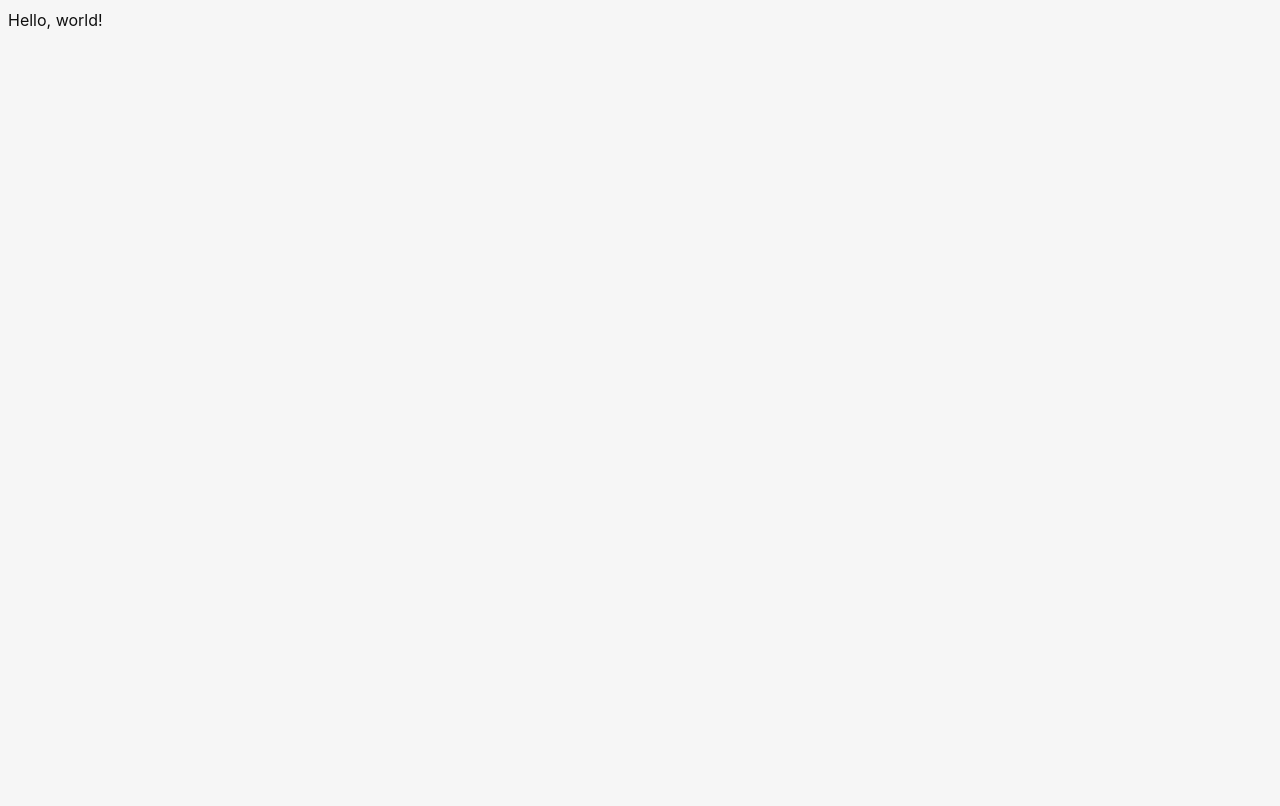
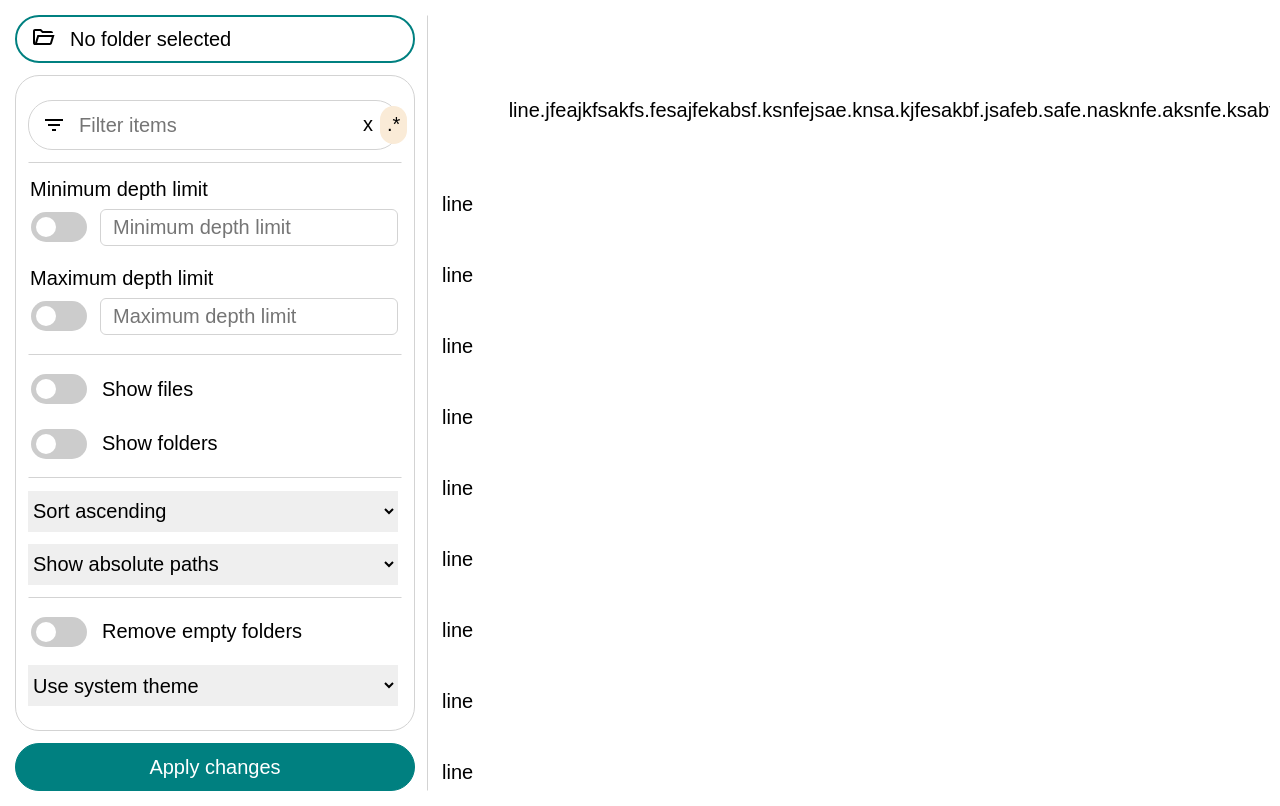
Before and after one commit to mathiaspeters/mareto, a website built with Vite: page index.html in a window 1280 px wide. Built offline with nearby package versions, Linux system fonts and the light colour scheme.

Commit message:
Add initial non-interactive UI
This commit adds the HTML and CSS for the UI, but the focus was only
on the looks and not behavior so there is no JS/TS yet. Additionally,
this is not the final version of the UI but rather something to build
from.

```diff
--- a/index.html
+++ b/index.html
@@ -1,17 +1,231 @@
-<!doctype html>
+<!DOCTYPE html>
 <html lang="en">
-
   <head>
     <meta charset="UTF-8" />
-  <link rel="stylesheet" href="/ui/styles.css" />
     <meta name="viewport" content="width=device-width, initial-scale=1.0" />
+
+    <link rel="stylesheet" href="/ui/css/root.css" />
+    <link rel="stylesheet" href="/ui/css/misc.css" />
+    <link rel="stylesheet" href="/ui/css/toggle.css" />
+    <link rel="stylesheet" href="/ui/css/options.css" />
+    <link rel="stylesheet" href="/ui/css/actions.css" />
+    <link rel="stylesheet" href="/ui/css/editor.css" />
+
     <title>Mareto</title>
   </head>
 
   <body>
-  Hello, world!
+    <div id="container" class="medium-gap">
+      <div
+        id="open-folder-btn"
+        class="rounded medium-gap flex-row clickable hover-shadow"
+      >
+        <span>
+          <img src="ui/assets/folder_open.svg" />
+        </span>
+        <span id="folder-txt">No folder selected</span>
+      </div>
+
+      <div id="options" class="rounded medium-gap">
+        <div id="filter-wrapper" class="options-item rounded">
+          <img id="filter-icon" src="ui/assets/filter_list.svg" />
+          <input type="text" id="filter" placeholder="Filter items" />
+          <span id="clear-button" class="rounded clickable">x</span>
+          <span id="regex-button" class="rounded clickable">.*</span>
+        </div>
+
+        <hr />
+
+        <div>
+          <div>Minimum depth limit</div>
+          <div id="min-depth" class="options-item medium-gap">
+            <label class="switch">
+              <input type="checkbox" />
+              <span class="slider"></span>
+            </label>
+            <input
+              id="min-depth-limit"
+              type="number"
+              min="0"
+              placeholder="Minimum depth limit"
+            />
+          </div>
+        </div>
+
+        <div>
+          <div>Maximum depth limit</div>
+          <div id="max-depth" class="options-item medium-gap">
+            <label class="switch">
+              <input type="checkbox" />
+              <span class="slider"></span>
+            </label>
+            <input
+              id="max-depth-limit"
+              type="number"
+              min="0"
+              placeholder="Maximum depth limit"
+            />
+          </div>
+        </div>
+
+        <hr />
+
+        <span id="show-files" class="options-item medium-gap">
+          <span>
+            <label class="switch">
+              <input type="checkbox" />
+              <span class="slider"></span>
+            </label>
+          </span>
+          <span>Show files</span>
+        </span>
+
+        <span id="show-folders" class="options-item medium-gap">
+          <span>
+            <label class="switch">
+              <input type="checkbox" />
+              <span class="slider"></span>
+            </label>
+          </span>
+          <span>Show folders</span>
+        </span>
+
+        <hr />
+
+        <select id="sorting" class="options-item">
+          <option value="asc">Sort ascending</option>
+          <option value="desc">Sort descending</option>
+        </select>
+
+        <select id="display-type" class="options-item">
+          <option value="absolute">Show absolute paths</option>
+          <option value="relative">Show relative paths</option>
+          <option value="just-file">Show just file name</option>
+        </select>
+
+        <hr />
+
+        <span id="remove-empty" class="options-item medium-gap">
+          <span>
+            <label class="switch">
+              <input type="checkbox" />
+              <span class="slider"></span>
+            </label>
+          </span>
+          <span>Remove empty folders</span>
+        </span>
+
+        <select id="app-theme" class="options-item">
+          <option value="system">Use system theme</option>
+          <option value="light">Use light theme</option>
+          <option value="dark">Use dark theme</option>
+        </select>
+      </div>
+
+      <div
+        id="apply-changes-btn"
+        class="rounded flex-row clickable hover-shadow"
+      >
+        <div>Apply changes</div>
+      </div>
+
+      <div id="editor-parent">
+        <div id="editor" contenteditable="plaintext-only">
+          <p>
+            line.jfeajkfsakfs.fesajfekabsf.ksnfejsae.knsa.kjfesakbf.jsafeb.safe.nasknfe.aksnfe.ksabfe.kjas.kfeba.kfefa
+          </p>
+          <p>line</p>
+          <p>line</p>
+          <p>line</p>
+          <p>line</p>
+          <p>line</p>
+          <p>line</p>
+          <p>line</p>
+          <p>line</p>
+          <p>line</p>
+          <p>line</p>
+          <p>line</p>
+          <p>line</p>
+          <p>line</p>
+          <p>line</p>
+          <p>line</p>
+          <p>line</p>
+          <p>line</p>
+          <p>line</p>
+          <p>line</p>
+          <p>line</p>
+          <p>line</p>
+          <p>line</p>
+          <p>line</p>
+          <p>line</p>
+          <p>line</p>
+          <p>line</p>
+          <p>line</p>
+          <p>line</p>
+          <p>line</p>
+          <p>line</p>
+          <p>line</p>
+          <p>line</p>
+          <p>line</p>
+          <p>line</p>
+          <p>line</p>
+          <p>line</p>
+          <p>line</p>
+          <p>line</p>
+          <p>line</p>
+          <p>line</p>
+          <p>line</p>
+          <p>line</p>
+          <p>line</p>
+          <p>line</p>
+          <p>line</p>
+          <p>line</p>
+          <p>line</p>
+          <p>line</p>
+          <p>line</p>
+          <p>line</p>
+          <p>line</p>
+          <p>line</p>
+          <p>line</p>
+          <p>line</p>
+          <p>line</p>
+          <p>line</p>
+          <p>line</p>
+          <p>line</p>
+          <p>line</p>
+          <p>line</p>
+          <p>line</p>
+          <p>line</p>
+          <p>line</p>
+          <p>line</p>
+          <p>line</p>
+          <p>line</p>
+          <p>line</p>
+          <p>line</p>
+          <p>line</p>
+          <p>line</p>
+          <p>line</p>
+          <p>line</p>
+          <p>line</p>
+          <p>line</p>
+          <p>line</p>
+          <p>line</p>
+          <p>line</p>
+          <p>line</p>
+          <p>line</p>
+          <p>line</p>
+          <p>line</p>
+          <p>line</p>
+          <p>line</p>
+          <p>line</p>
+          <p>line</p>
+          <p>line</p>
+          <p>line</p>
+          <p>line</p>
+        </div>
+      </div>
+    </div>
 
     <script type="module" src="/ui/main.ts" defer></script>
   </body>
-
 </html>
--- a/logic/tauri.conf.json
+++ b/logic/tauri.conf.json
@@ -21,8 +21,10 @@
     "windows": [
       {
         "title": "mareto",
-        "width": 800,
-        "height": 600
+        "width": 1200,
+        "minWidth": 1200,
+        "height": 800,
+        "minHeight": 800
       }
     ],
     "security": {
--- /dev/null
+++ b/ui/css/actions.css
@@ -0,0 +1,19 @@
+#open-folder-btn {
+  grid-area: openbtn;
+  border: 2px solid teal;
+  color: black;
+  padding-left: var(--medium);
+  padding-right: var(--medium);
+}
+
+#apply-changes-btn {
+  background-color: teal;
+  border: 1px solid teal;
+  color: white;
+  grid-area: savebtn;
+}
+
+#apply-changes-btn * {
+  width: 100%;
+  text-align: center;
+}
--- /dev/null
+++ b/ui/css/editor.css
@@ -0,0 +1,17 @@
+#editor-parent {
+  grid-area: rightside;
+  padding: var(--medium);
+  overflow: scroll;
+  border-left: 1px solid lightgray;
+}
+
+#editor {
+  min-width: 100%;
+  min-height: 100%;
+  width: max-content;
+  height: max-content;
+  padding-right: var(--medium);
+  padding-bottom: 56px;
+  white-space: nowrap;
+  overflow: visible;
+}
--- /dev/null
+++ b/ui/css/misc.css
@@ -0,0 +1,32 @@
+.medium-gap {
+  gap: var(--medium);
+}
+
+hr {
+  appearance: none;
+  border-top: 1px solid lightgray;
+}
+
+.rounded {
+  border-radius: var(--large);
+}
+
+.clickable {
+  cursor: pointer;
+}
+
+.flex-row,
+.options-item {
+  display: flex;
+  flex-direction: row;
+  align-items: center;
+}
+
+.hover-shadow:hover {
+  box-shadow: 0 2px 4px 0 rgba(0, 0, 0, 0.2), 0 3px 10px 0 rgba(0, 0, 0, 0.19);
+}
+
+.options-item {
+  height: var(--xlarge);
+  width: 99%;
+}
--- /dev/null
+++ b/ui/css/options.css
@@ -0,0 +1,61 @@
+#options {
+  grid-area: leftside;
+  overflow: scroll;
+  border: 1px solid lightgrey;
+  display: flex;
+  flex-direction: column;
+  padding-top: var(--large);
+  padding-bottom: var(--large);
+  padding-left: var(--medium);
+  padding-right: var(--medium);
+}
+
+#filter-wrapper {
+  border: 1px solid lightgrey;
+}
+
+#filter {
+  border: none;
+  appearance: none;
+  margin-right: var(--medium);
+  flex-grow: 1000;
+}
+
+#filter:focus {
+  outline: none;
+}
+
+#filter-icon {
+  padding: var(--medium);
+  color: lightgrey;
+}
+
+#clear-button {
+  padding: var(--small);
+  width: var(--large);
+  height: var(--large);
+  text-align: center;
+}
+
+#regex-button {
+  background-color: antiquewhite;
+  padding: var(--small);
+  width: var(--large);
+  height: var(--large);
+  text-align: center;
+  margin-right: var(--small);
+}
+
+#min-depth-limit {
+  flex-grow: 1000;
+  padding: var(--small) var(--medium);
+  border: 1px solid lightgray;
+  border-radius: var(--small);
+}
+
+#max-depth-limit {
+  flex-grow: 1000;
+  padding: var(--small) var(--medium);
+  border: 1px solid lightgray;
+  border-radius: var(--small);
+}
--- /dev/null
+++ b/ui/css/root.css
@@ -0,0 +1,42 @@
+:root {
+  /* dimensions */
+  --small: 6px;
+  --medium: 12px;
+  --large: 24px;
+  --xlarge: 48px;
+
+  /* fonts */
+  --font-family: Arial, Helvetica, sans-serif;
+  --font-weight: 375;
+  --font-size: 20px;
+
+  --root-border: transparent;
+
+  overflow: hidden;
+}
+
+* {
+  padding: 0;
+  margin: 0;
+  font-size: var(--font-size);
+  font-weight: var(--font-weight);
+  font-family: var(--font-family);
+  border: 1px solid var(--root-border);
+}
+
+*:focus {
+  outline: none;
+}
+
+#container {
+  height: calc(100vh - 24px);
+  width: calc(100vw - 24px);
+  display: grid;
+  grid-template-columns: 400px auto;
+  grid-template-rows: var(--xlarge) auto var(--xlarge);
+  grid-template-areas:
+    "openbtn rightside"
+    "leftside rightside"
+    "savebtn rightside";
+  padding: var(--medium);
+}
--- /dev/null
+++ b/ui/css/toggle.css
@@ -0,0 +1,55 @@
+/* The switch - the box around the slider */
+.switch {
+  position: relative;
+  display: inline-block;
+  width: 56px;
+  height: 30px;
+}
+
+/* Hide default HTML checkbox */
+.switch input {
+  opacity: 0;
+  width: 0;
+  height: 0;
+}
+
+/* The slider */
+.slider {
+  position: absolute;
+  cursor: pointer;
+  top: 0;
+  left: 0;
+  right: 0;
+  bottom: 0;
+  background-color: #ccc;
+  -webkit-transition: 0.4s;
+  transition: 0.4s;
+  border-radius: 30px;
+}
+
+.slider:before {
+  position: absolute;
+  content: "";
+  height: 20px;
+  width: 20px;
+  left: 4px;
+  bottom: 4px;
+  background-color: white;
+  -webkit-transition: 0.4s;
+  transition: 0.4s;
+  border-radius: 50%;
+}
+
+input:checked + .slider {
+  background-color: teal;
+}
+
+input:focus + .slider {
+  box-shadow: 0 0 1px teal;
+}
+
+input:checked + .slider:before {
+  -webkit-transform: translateX(26px);
+  -ms-transform: translateX(26px);
+  transform: translateX(26px);
+}
--- a/ui/styles.css
+++ /dev/null
@@ -1,96 +0,0 @@
-:root {
-  font-family: Inter, Avenir, Helvetica, Arial, sans-serif;
-  font-size: 16px;
-  line-height: 24px;
-  font-weight: 400;
-
-  color: #0f0f0f;
-  background-color: #f6f6f6;
-
-  font-synthesis: none;
-  text-rendering: optimizeLegibility;
-  -webkit-font-smoothing: antialiased;
-  -moz-osx-font-smoothing: grayscale;
-  -webkit-text-size-adjust: 100%;
-}
-
-.container {
-  margin: 0;
-  padding-top: 10vh;
-  display: flex;
-  flex-direction: column;
-  justify-content: center;
-  text-align: center;
-}
-
-.row {
-  display: flex;
-  justify-content: center;
-}
-
-a {
-  font-weight: 500;
-  color: #646cff;
-  text-decoration: inherit;
-}
-
-a:hover {
-  color: #535bf2;
-}
-
-h1 {
-  text-align: center;
-}
-
-input,
-button {
-  border-radius: 8px;
-  border: 1px solid transparent;
-  padding: 0.6em 1.2em;
-  font-size: 1em;
-  font-weight: 500;
-  font-family: inherit;
-  color: #0f0f0f;
-  background-color: #ffffff;
-  transition: border-color 0.25s;
-  box-shadow: 0 2px 2px rgba(0, 0, 0, 0.2);
-}
-
-button {
-  cursor: pointer;
-}
-
-button:hover {
-  border-color: #396cd8;
-}
-
-button:active {
-  border-color: #396cd8;
-  background-color: #e8e8e8;
-}
-
-input,
-button {
-  outline: none;
-}
-
-@media (prefers-color-scheme: dark) {
-  :root {
-    color: #f6f6f6;
-    background-color: #2f2f2f;
-  }
-
-  a:hover {
-    color: #24c8db;
-  }
-
-  input,
-  button {
-    color: #ffffff;
-    background-color: #0f0f0f98;
-  }
-
-  button:active {
-    background-color: #0f0f0f69;
-  }
-}
--- a/vite.config.ts
+++ b/vite.config.ts
@@ -2,7 +2,6 @@ import { defineConfig } from "vite";
 
 // https://vitejs.dev/config/
 export default defineConfig(async () => ({
-
   // Vite options tailored for Tauri development and only applied in `tauri dev` or `tauri build`
   //
   // 1. prevent vite from obscuring rust errors
@@ -12,7 +11,7 @@ export default defineConfig(async () => ({
     port: 1420,
     strictPort: true,
     watch: {
-      // 3. tell vite to ignore watching `src-tauri`
+      // 3. tell vite to ignore watching `ui`
       ignored: ["**/ui/**"],
     },
   },
```
Also changed, not shown: tsconfig.json (+2 -8 lines), ui/assets/filter_list.svg (added), ui/assets/folder_open.svg (added). Lines whose indentation alone changed are shown as unchanged.
